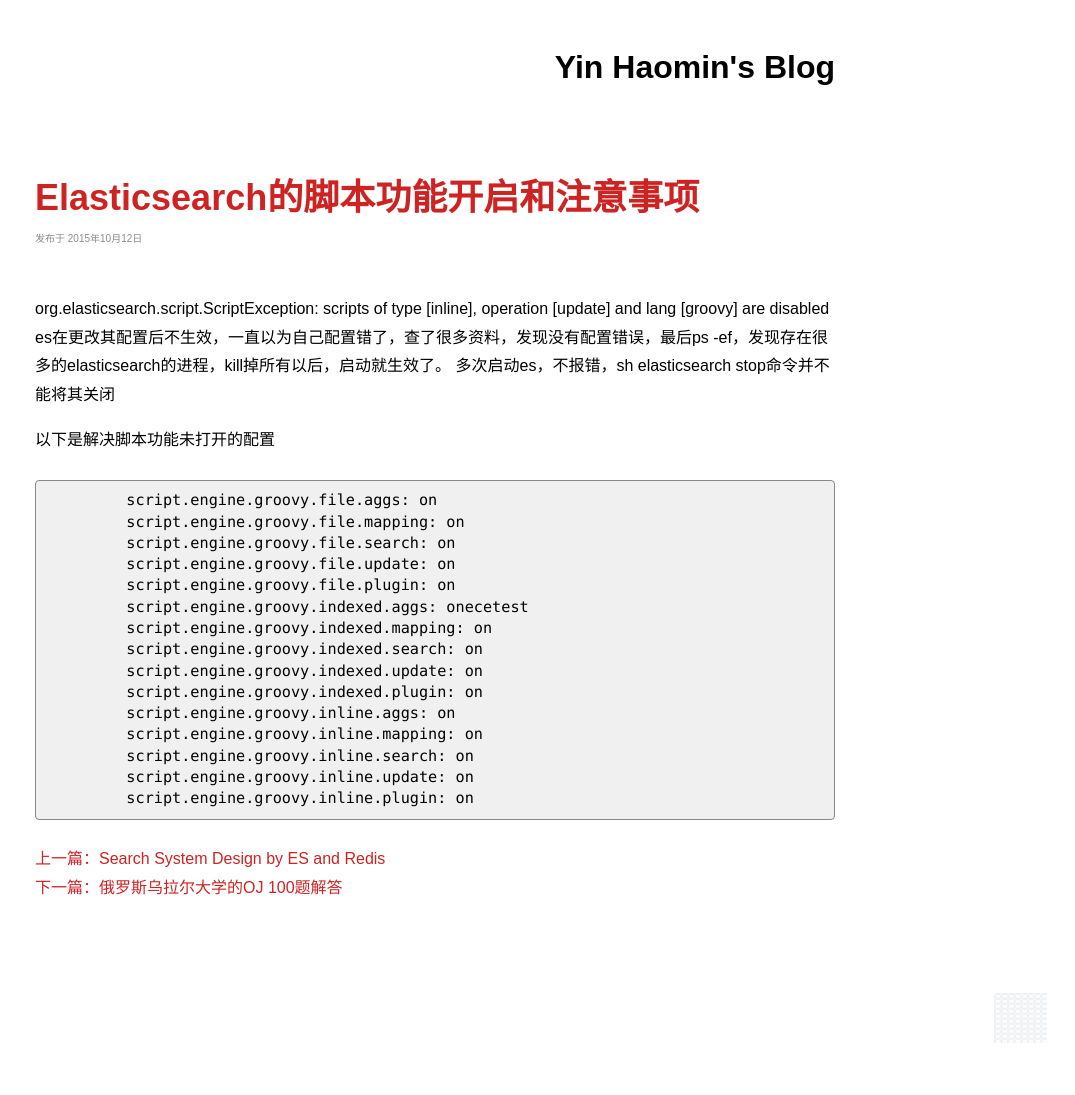
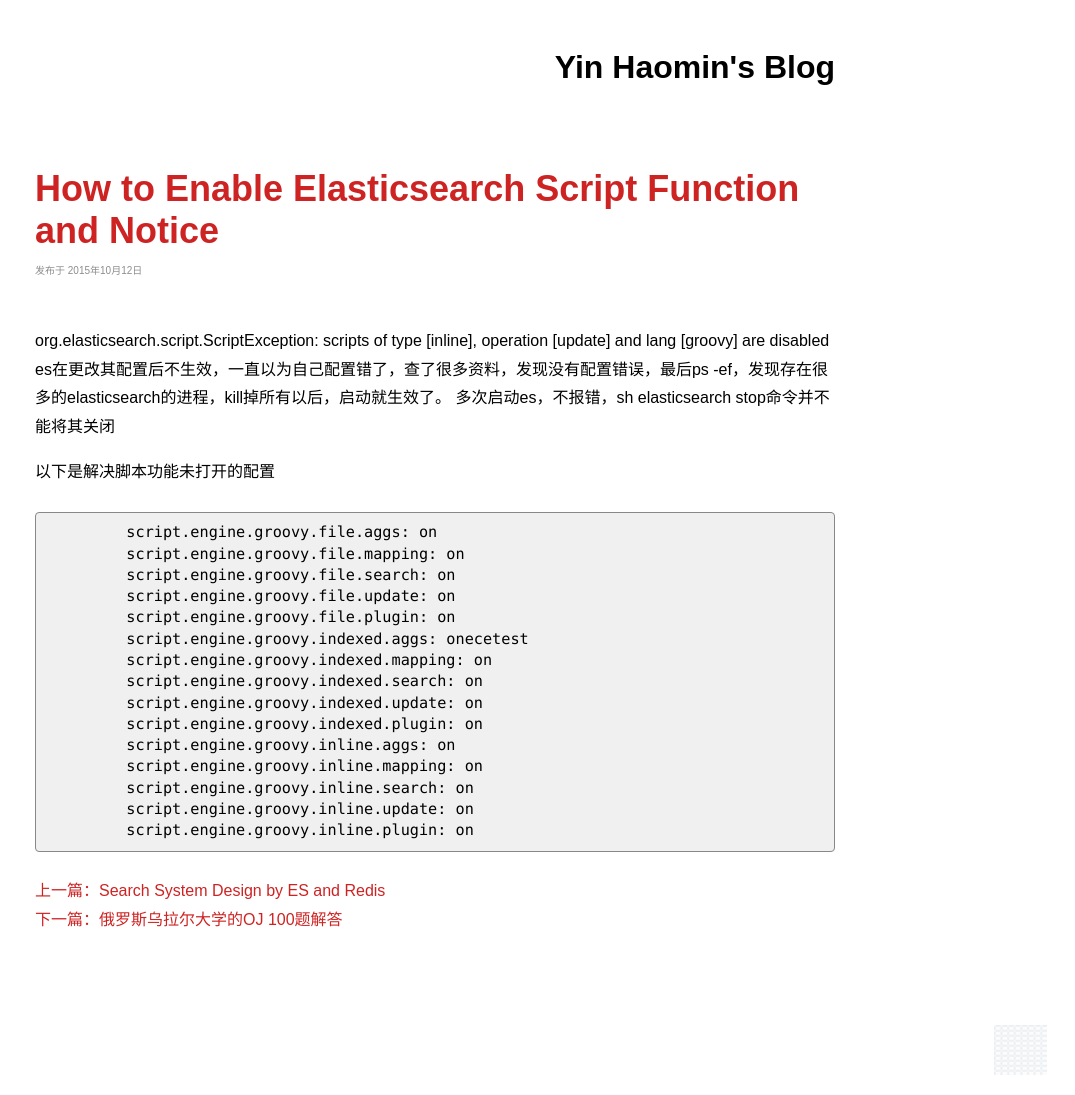
Before and after one commit to yinhaomin/yinhaomin.github.io, a Jekyll site: the page built from _posts/2015-10-12-How to Enable Elasticsearch Script Function and Notice.md, in a window 1280 px wide. Shown: the whole page, without its empty margins (205-1280 px from the left). Built offline with Jekyll 4.4.1, drawn with Linux system fonts in a browser that asks for light colours; comment, search, counter and statistics services are not loaded; before the commit the page ends 1063 px from its top, so only the background shows below that.

Commit message:
Update and rename 2015-10-12-Elasticsearch的脚本功能开启和注意事项.md to 2015-10-12-How to Enable Elasticsearch Script Function and Notice.md

```diff
--- a/_posts/2015-10-12-Elasticsearch的脚本功能开启和注意事项.md
+++ b/_posts/2015-10-12-How to Enable Elasticsearch Script Function and Notice.md
@@ -1,6 +1,6 @@
 ---
 layout: post
-title: Elasticsearch的脚本功能开启和注意事项
+title: How to Enable Elasticsearch Script Function and Notice
 comments: true
 keywords: Elasticsearch,脚本功能开启,注意事项
 ---
```
